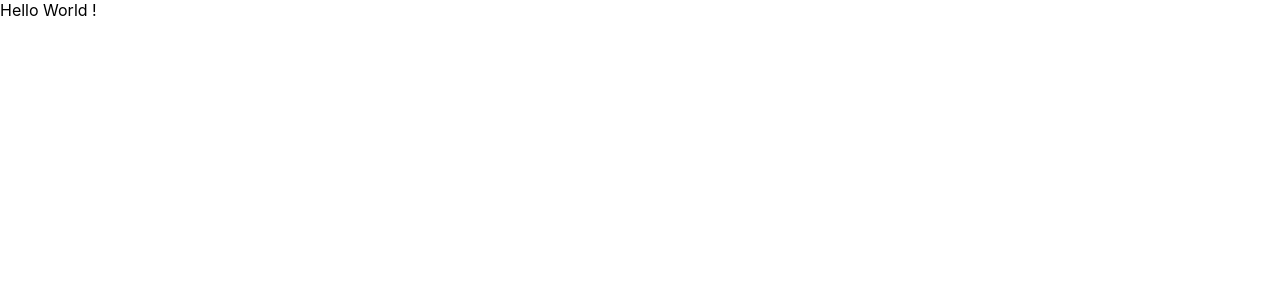
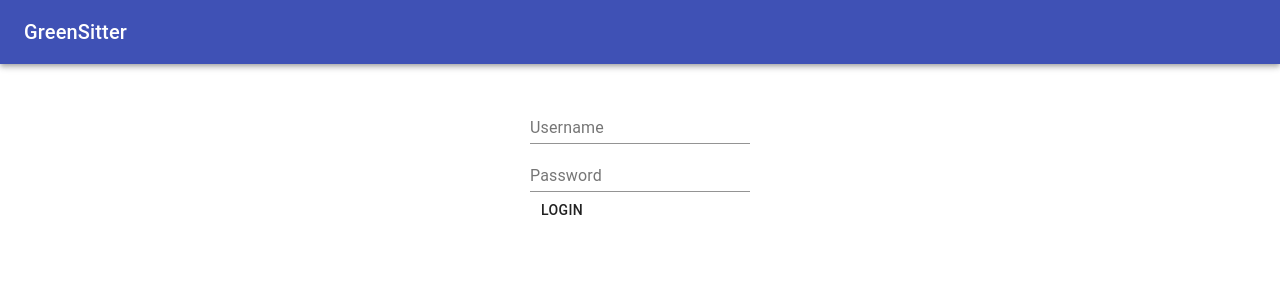
Before and after one commit to vluddymo/GreenSitter, a React (Create React App) app in the folder frontend/: page /login in a window 1280 px wide. Shown: the top 300 px of the page. Built offline with nearby package versions, Linux system fonts and the light colour scheme.

Commit message:
Add PrivateRoute to App.js

```diff
--- a/frontend/src/App.js
+++ b/frontend/src/App.js
@@ -1,9 +1,47 @@
-import React from 'react';
+import React, {useContext, useEffect} from 'react';
 import './App.css';
+import {UserDispatchContext} from "./context/user/UserContext";
+import UserContextProvider, {LOGIN_SUCCESS} from "./context/user/UserContextProvider";
+import {getDecodedJWTToken, isJWTTokenValid} from "./utils/jwt-utils";
+import {BrowserRouter, Switch, Route} from 'react-router-dom';
+import Container from "@material-ui/core/Container";
+import PrivateRoute from "./pages/PrivateRoute";
+import LoginPage from "./pages/LoginPage";
+import GardenAppBar from "./components/GardenAppBar";
+import HelloWorldPage from "./pages/HelloWorldPage";
+
+function Navigation() {
+  const dispatch = useContext(UserDispatchContext);
+
+  useEffect(() => {
+    if (isJWTTokenValid()) {
+      dispatch({type: LOGIN_SUCCESS, payload: getDecodedJWTToken()});
+    }
+  }, [dispatch]);
+
+  return (
+      <BrowserRouter>
+        <GardenAppBar/>
+        <Container maxWidth={'md'} component="main">
+          <Switch>
+            <PrivateRoute path="/" exact component={HelloWorldPage}>
+
+            </PrivateRoute>
+            <Route path="/login" exact>
+              <LoginPage/>
+            </Route>
+          </Switch>
+        </Container>
+      </BrowserRouter>
+  );
+}
+
 
 function App() {
   return (
-      <div>Hello World !</div>
+      <UserContextProvider>
+          <Navigation/>
+      </UserContextProvider>
   )
 
 }
```
Also changed, not shown: 1 other file (tests, documents, lock files or other folders).
